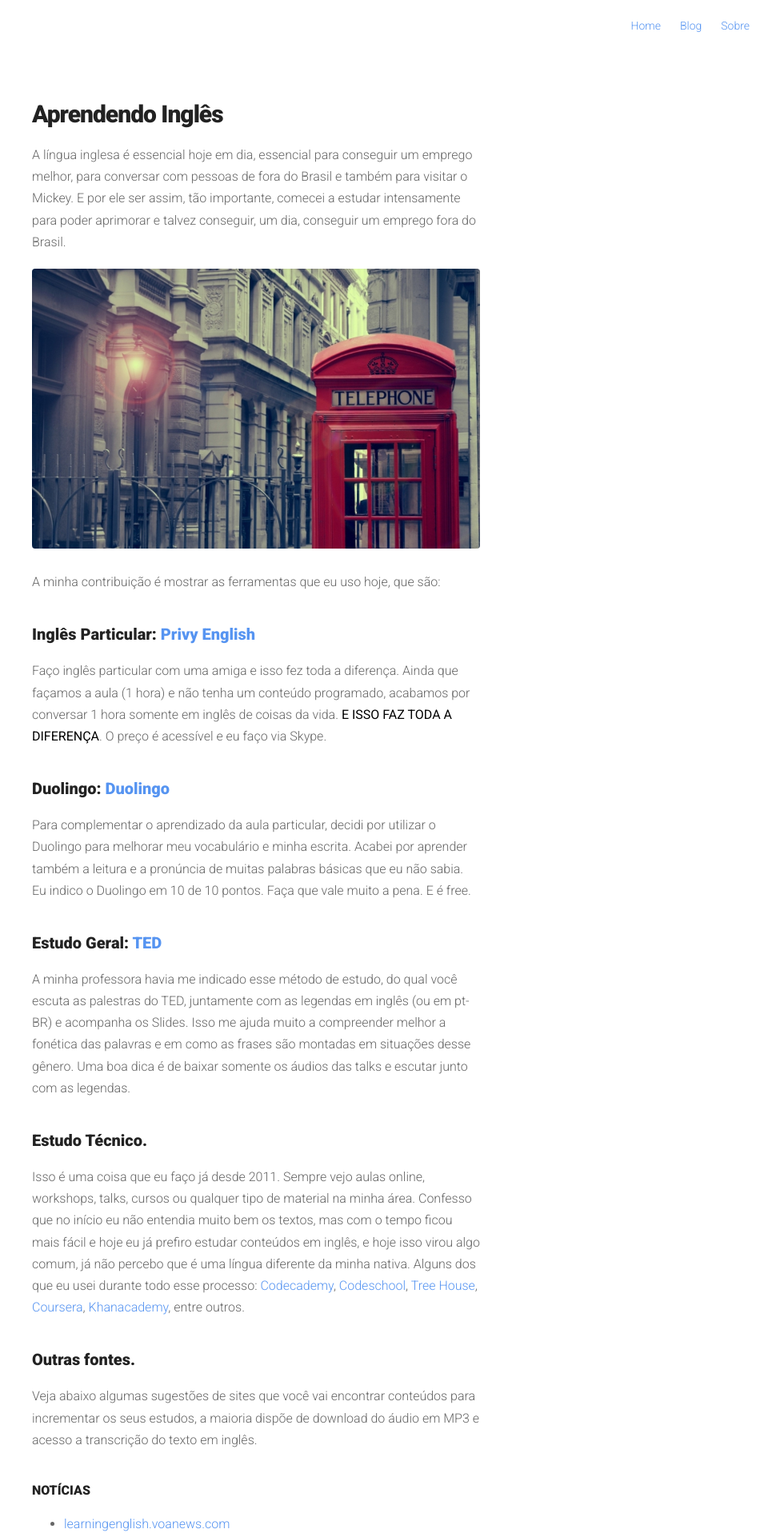
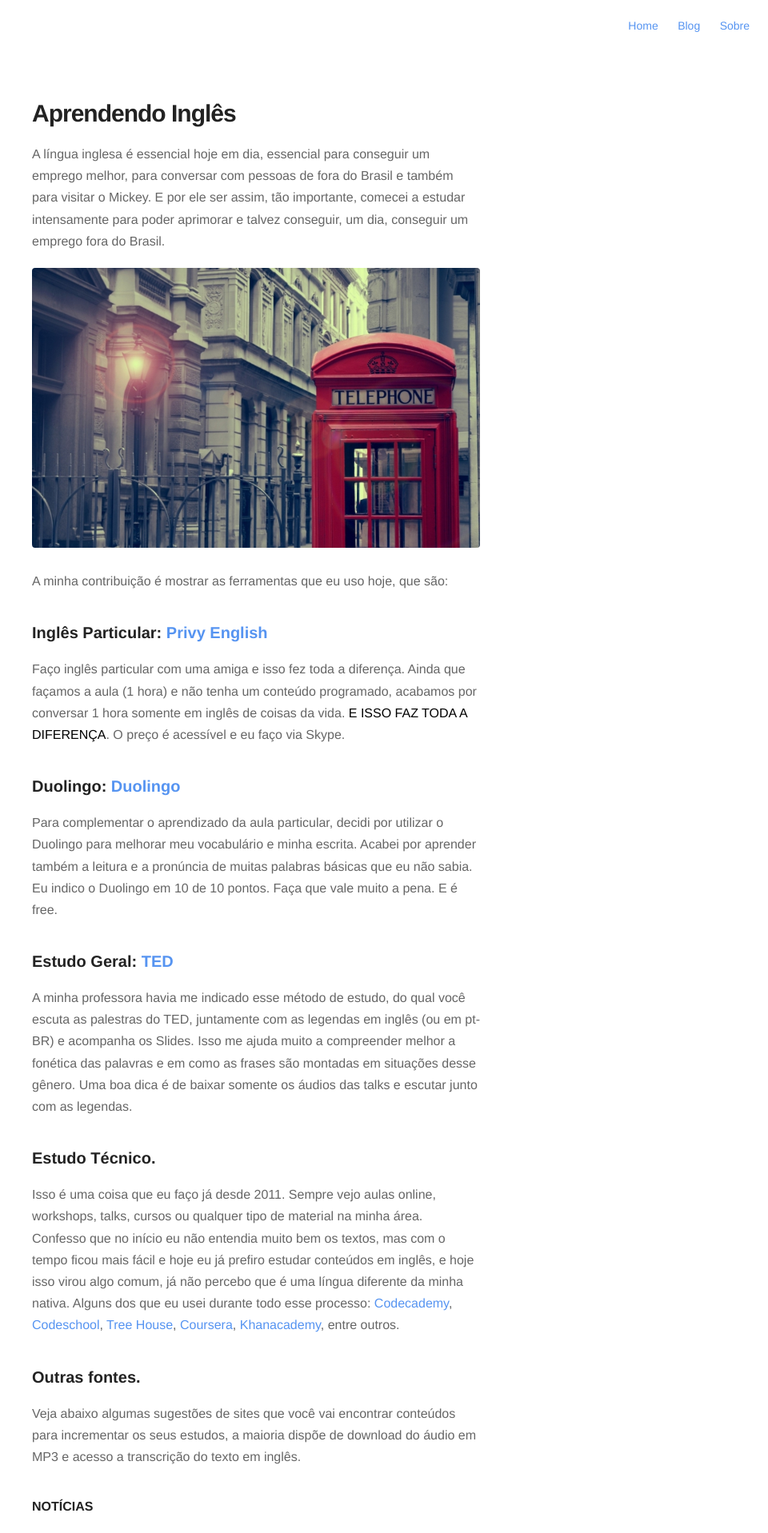
Before and after one commit to maria-oszlop/projekt, a Jekyll site: the page built from _posts/2015-09-15-aprendendo-ingles.markdown, in a window 1280 px wide. Shown: the top 1917 px of the page at 80% size, without its empty margins (320-1280 px from the left). Built offline with Jekyll 4.4.1, drawn with Linux system fonts in a browser that asks for light colours; comment, search, counter and statistics services are not loaded.

Commit message:
removing roboto/webfont

```diff
--- a/_includes/main.css
+++ b/_includes/main.css
@@ -385,7 +385,7 @@ html {
 }
 body {
   line-height: 1;
-  font: 16px "Roboto", "Helvetica Neue", Helvetica, Arial, sans-serif;
+  font: 16px "Helvetica Neue", Helvetica, Arial, sans-serif;
 }
 color alpha {
   -webkit-font-smoothing: antialiased;
@@ -395,7 +395,7 @@ h1,
 h2,
 h3,
 h4 {
-  font-family: "Roboto", "Helvetica Neue", Helvetica, Arial, sans-serif;
+  font-family: "Helvetica Neue", Helvetica, Arial, sans-serif;
   color: #222;
 }
 h1 {
@@ -726,12 +726,12 @@ footer {
 }
 .author .author__name {
   font-size: 1.7rem;
-  font-family: "Roboto", "Helvetica Neue", Helvetica, Arial, sans-serif;
+  font-family: "Helvetica Neue", Helvetica, Arial, sans-serif;
   font-weight: 500;
   margin: 0;
 }
 .author .author__bio {
-  font-family: "Roboto", "Helvetica Neue", Helvetica, Arial, sans-serif;
+  font-family: "Helvetica Neue", Helvetica, Arial, sans-serif;
   font-weight: 300;
   color: #666;
   font-size: 1.5rem;
@@ -745,7 +745,7 @@ footer {
   color: #ededed;
   font-size: 13px;
   display: inline-block;
-  font-family: "Roboto", "Helvetica Neue", Helvetica, Arial, sans-serif;
+  font-family: "Helvetica Neue", Helvetica, Arial, sans-serif;
   margin: 0;
 }
 .author .author__marker a,
--- a/_layouts/default.html
+++ b/_layouts/default.html
@@ -36,7 +36,6 @@ layout: compress
     <link rel="canonical" href="{{ site.url }}{{ page.url | replace:'index.html','' }}">
     <link rel="alternate" type="application/rss+xml" title="{{ site.title }}" href="{{ site.url }}{{ "/feed.xml" }}" />
 
-    <link href='https://fonts.googleapis.com/css?family=Roboto:900,500,400,300,100' rel='stylesheet' type='text/css'>
     <style>{% include main.css %}</style>
 </head>
 <body>
--- a/src/styles/base/_variables.styl
+++ b/src/styles/base/_variables.styl
@@ -1,5 +1,5 @@
 // ~ colors
-fontSans      = "Roboto", "Helvetica Neue", Helvetica, Arial, sans-serif
+fontSans      = "Helvetica Neue", Helvetica, Arial, sans-serif
 fontMonospace = Consolas, "Liberation Mono", Menlo, Courier, monospace
 
 // ~ colors
```
Also changed, not shown: assets/styles/main.css (+5 -5 lines).
